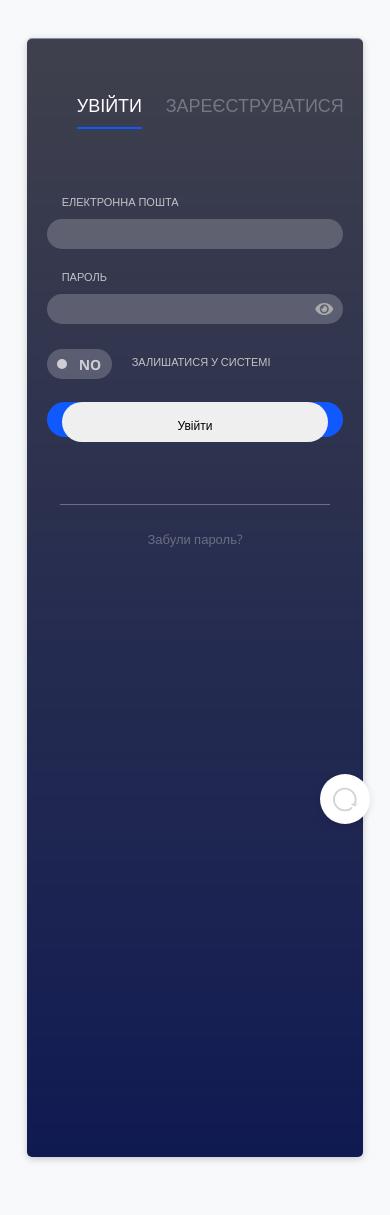
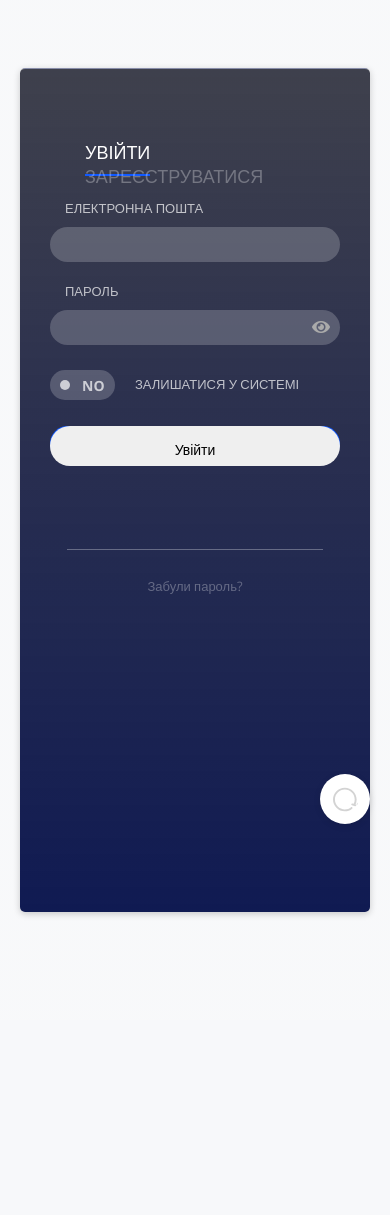
Before and after one commit to dajnoven/myapp, a Flask app: page / in a window 390 px wide. After the commit the page ends 916 px from the top, so only its background shows below. Run offline with Flask 3, Linux system fonts and the light colour scheme; some libraries are stand-ins or nearby versions.

Commit message:
Fix 24.02.2025

```diff
--- a/app/static/css/index.css
+++ b/app/static/css/index.css
@@ -129,7 +129,8 @@
 }
 
 .form-signup {
-    width: 430px;
+    width: 100%;
+    max-width: 430px;
     height: 375px;
     font-size: 16px;
     font-weight: 300;
@@ -590,7 +591,6 @@
     -webkit-transition: fill .25s ease, -webkit-transform .25s ease;
     transition: fill .25s ease, -webkit-transform .25s ease;
     transition: fill .25s ease, transform .25s ease;
-    transition: fill .25s ease, transform .25s ease, -webkit-transform .25s ease;
 }
 
 .refreshicon:hover {
@@ -600,95 +600,55 @@
     transform: rotate(180deg);
 }
 
-/* Общие настройки для маленьких экранов */
+/* Common settings for small screens */
 @media (max-width: 768px) {
-    .container {
-        padding-top: 30px;
-        padding-bottom: 50px;
-        flex-direction: column;
+    .frame {
+        width: 90%;
+        max-width: 400px;
+        height: 100vh;
+        padding: 20px;
     }
 
-    .frame {
-        width: 90%;
-        height: auto;
+    .form-signin,
+    .form-signup {
+        width: 100%;
+        padding: 20px;
     }
 
-    .form-signin, .form-signup {
-        width: 100%;
-        padding-left: 20px;
-        padding-right: 20px;
+    .form-signin-left, .form-signup-left {
+        transform: translateX(-100vw);
     }
 
-    .btn-signup, .btn-signin, .btn-proces {
-        width: 90%;
-        margin-left: 5%;
-    }
-
-    h1 {
-        font-size: 28px;
+    .cover-photo {
+        top: -50vh;
     }
 
     .profile-photo {
-        left: 50%;
-        transform: translateX(-50%);
+        top: -40vh;
     }
 
-    .cover-photo {
-        height: 100px;
-    }
-}
-
-/* Для экранов сверхмалого размера */
-@media (max-width: 480px) {
-    .form-styling {
-        height: 30px;
-        font-size: 12px;
-    }
-
-    label {
-        font-size: 11px;
-    }
-
-    h1 {
-        font-size: 24px;
-    }
-
-    .profile-photo {
-        width: 100px;
-        height: 100px;
-    }
-}
-
-@media (max-width: 768px) {
-    body {
-        font-size: 14px;
-    }
-
-    .form-signin input, .form-signup input {
-        font-size: 12px;
-    }
-}
-
-@media (max-width: 768px) {
-    body {
-        background-size: contain;
-    }
-
-    .frame {
-        background-size: contain;
+    .btn-signup,
+    .btn-signin {
+        width: 100%;
     }
 }
 
 @media (max-width: 480px) {
-    .btn-signup, .btn-signin {
-        font-size: 12px;
+    .frame {
+        width: 95%;
+        max-width: 350px;
+        height: 100vh;
+        padding: 15px;
+    }
+
+    .form-signin,
+    .form-signup {
+        padding: 15px;
+    }
+
+    .btn-signup,
+    .btn-signin {
+        font-size: 14px;
         height: 40px;
     }
 }
-
-@media (max-width: 480px) {
-    .btn-proces, .btn-signin {
-        font-size: 12px;
-        height: 40px;
-    }
-}
--- a/app/static/js/index.js
+++ b/app/static/js/index.js
@@ -1,5 +1,6 @@
 $(document).ready(function () {
-    // Обробка кліків по кнопкам "Увійти" та "Зареєструватися"
+    let isSubmitting = false;
+
     $(".btn").click(function () {
         $(".form-signin").toggleClass("form-signin-left");
         $(".form-signup").toggleClass("form-signup-left");
@@ -10,124 +11,76 @@
         $(this).removeClass("idle").addClass("active");
     });
 
-    // **Удаляем анимации из обработчика клика по кнопке регистрации**
-    // $(".btn-signup").click(function () {
-    //     $(".nav").toggleClass("nav-up");
-    //     $(".form-signup-left").toggleClass("form-signup-down");
-    //     $(".success").toggleClass("success-left");
-    //     $(".frame").toggleClass("frame-short");
-    // });
-
-    // **Удаляем анимации из обработчика клика по кнопке входа**
-    // $(".btn-signin").click(function () {
-    //     $(".btn-animate").toggleClass("btn-animate-grow");
-    //     $(".welcome").toggleClass("welcome-left");
-    //     $(".cover-photo").toggleClass("cover-photo-down");
-    //     $(".frame").toggleClass("frame-short");
-    //     $(".profile-photo").toggleClass("profile-photo-down");
-    //     $(".btn-goback").toggleClass("btn-goback-up");
-    //     $(".forgot").toggleClass("forgot-fade");
-    // });
-
-    // Показати/сховати пароль
     $('.toggle-password').click(function () {
         $(this).toggleClass('fa-eye fa-eye-slash');
-        const input = $($(this).attr('toggle'));
-        if (input.attr('type') === 'password') {
-            input.attr('type', 'text');
-        } else {
-            input.attr('type', 'password');
-        }
+        const input = $(this).siblings('input');
+        input.attr('type', input.attr('type') === 'password' ? 'text' : 'password');
     });
 
-
-    // Функція для показу повідомлень
     function showNotification(type, message) {
         Swal.fire({
-            icon: type, // 'success', 'error', 'warning', 'info'
+            icon: type,
             title: message,
             showConfirmButton: false,
             timer: 3000
         });
     }
 
+    async function handleFormSubmit(event, form, successRedirect) {
+        event.preventDefault();
 
-    // **Обробка відправки форми входу**
-    $('#login-form').on('submit', async function (e) {
-        e.preventDefault();
+        if (isSubmitting) return;
+        isSubmitting = true;
 
-        const formData = new FormData(this);
+        const submitButton = $(form).find('button[type="submit"]');
+        submitButton.prop('disabled', true);
+
+        const formData = new FormData(form);
 
         try {
-            const response = await fetch($(this).attr('action'), {
+            const response = await fetch($(form).attr('action'), {
                 method: 'POST',
                 body: formData
             });
 
             const data = await response.json();
 
-            if (response.ok) {
-                // Успешный вход
-                //showNotification('success', data.success);
-
-                // **Запускаем анимации после успешного входа**
-                $(".btn-animate").addClass("btn-animate-grow");
-                $(".welcome").addClass("welcome-left");
-                $(".cover-photo").addClass("cover-photo-down");
-                $(".frame").addClass("frame-short");
-                $(".profile-photo").addClass("profile-photo-down");
-                $(".btn-goback").addClass("btn-goback-up");
-                $(".forgot").addClass("forgot-fade");
-
-                // Перенаправление или другие действия
+            if (response.ok && data.success) {
+                showNotification('success', data.success);
+                triggerSuccessAnimations();
                 setTimeout(() => {
-                    window.location.href = '/order_form';
-                }, 5000);
+                    window.location.href = successRedirect;
+                    isSubmitting = false;
+                }, 4000);
             } else {
-                // Ошибка входа
-                showNotification('error', data.error);
+                showNotification('error', data.error || 'Помилка, спробуйте ще раз.');
+                isSubmitting = false;
+                submitButton.prop('disabled', false);
             }
         } catch (error) {
-            // Сетевая или серверная ошибка
             showNotification('error', 'Щось пішло не так. Спробуйте ще раз.');
+            isSubmitting = false;
+            submitButton.prop('disabled', false);
         }
+    }
+
+    function triggerSuccessAnimations() {
+        $(".btn-animate").addClass("btn-animate-grow");
+        $(".welcome").addClass("welcome-left");
+        $(".cover-photo").addClass("cover-photo-down");
+        $(".frame").addClass("frame-short");
+        $(".profile-photo").addClass("profile-photo-down");
+        $(".btn-goback").addClass("btn-goback-up");
+        $(".forgot").addClass("forgot-fade");
+    }
+
+    $('#login-form').on('submit', function (event) {
+        // showNotification('info', 'Надсилаємо дані...');
+        handleFormSubmit(event, this, '/order_form');
     });
 
-    // **Обробка відправки форми реєстрації**
-    $('#register-form').on('submit', async function (e) {
-        e.preventDefault();
-
-        const formData = new FormData(this);
-
-        try {
-            const response = await fetch($(this).attr('action'), {
-                method: 'POST',
-                body: formData
-            });
-
-            const data = await response.json();
-
-            if (response.ok) {
-                // Успешная регистрация
-                // showNotification('success', data.success);
-
-                // **Запускаем анимации после успешной регистрации**
-                $(".nav").addClass("nav-up");
-                $(".form-signup").addClass("form-signup-down");
-                $(".success").addClass("success-left");
-                $(".frame").addClass("frame-short");
-
-                // Перенаправление или другие действия
-                setTimeout(() => {
-                    window.location.href = '/';
-                }, 20000);
-            } else {
-                // Ошибка регистрации
-                showNotification('error', data.error);
-            }
-        } catch (error) {
-            // Сетевая или серверная ошибка
-            showNotification('error', 'Щось пішло не так. Спробуйте ще раз.');
-        }
+    $('#register-form').on('submit', function (event) {
+        // showNotification('info', 'Надсилаємо дані...');
+        handleFormSubmit(event, this, '/');
     });
 });
--- a/app/templates/index.html
+++ b/app/templates/index.html
@@ -9,6 +9,7 @@
     <script src="https://code.jquery.com/jquery-3.6.0.min.js"></script>
     <script src="https://cdn.jsdelivr.net/npm/sweetalert2@11"></script>
     <script src="https://cdnjs.cloudflare.com/ajax/libs/angular.js/1.3.14/angular.min.js"></script>
+    <meta name="viewport" content="width=device-width, initial-scale=1.0">
 </head>
 
 <body>
```
Also changed, not shown: 1 other file.
